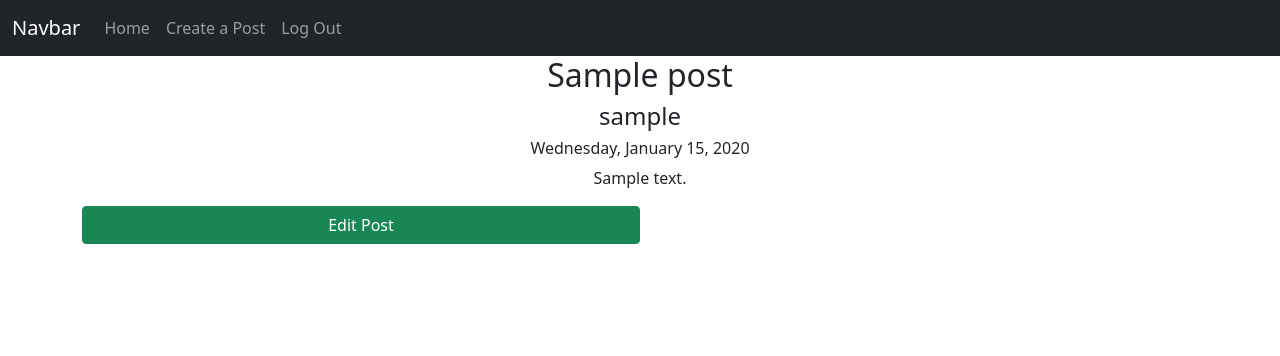
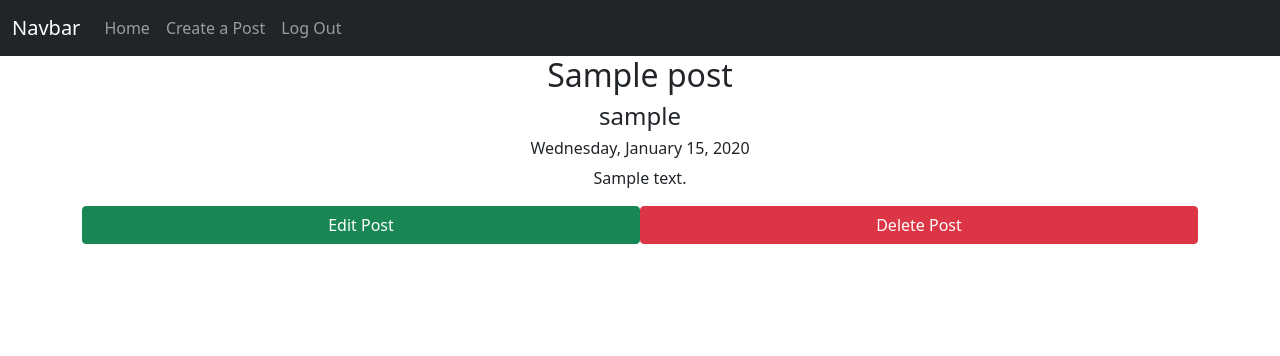
Before and after one commit to graceca87/Flask_-_React, a Flask app: page /posts/1 in a window 1280 px wide. Shown: the top 356 px of the page. Run offline with Flask 2, Linux system fonts and the light colour scheme; a user stored in the database is signed in; tables that the repository leaves empty hold one stand-in row (values such as "Sample post"); some libraries are stand-ins or nearby versions.

Commit message:
Allow author to delete their own post

```diff
--- a/app/models.py
+++ b/app/models.py
@@ -54,3 +54,7 @@ class Post(db.Model):
             if key in {'title', 'body'}:
                 setattr(self, key, value)
         db.session.commit()
+
+    def delete(self):
+        db.session.delete(self)
+        db.session.commit()
--- a/app/routes.py
+++ b/app/routes.py
@@ -110,3 +110,16 @@ def edit_post(post_id):
         return redirect(url_for('view_post', post_id=post_id))
 
     return render_template('edit_post.html', post=post_to_edit, form=form)
+
+
+@app.route('/posts/<post_id>/delete')
+@login_required
+def delete_post(post_id):
+    post_to_delete = Post.query.get_or_404(post_id)
+    if post_to_delete.author != current_user:
+        flash('You do not have permission to delete this post', 'danger')
+        return redirect(url_for('index'))
+    # delete the post
+    post_to_delete.delete()
+    flash(f"{post_to_delete.title} has been deleted", 'info')
+    return redirect(url_for('index'))
--- a/app/templates/post.html
+++ b/app/templates/post.html
@@ -10,7 +10,34 @@
     <p class="text-center">{{ post.body }}</p>
 
     {% if current_user == post.author %}
-        <a href="{{ url_for('edit_post', post_id=post.id) }}" class="btn btn-success w-50">Edit Post</a>
+        <div class="d-flex">
+            <a href="{{ url_for('edit_post', post_id=post.id) }}" class="btn btn-success w-50">Edit Post</a>
+
+            <!-- Button trigger modal -->
+            <button type="button" class="btn btn-danger w-50" data-bs-toggle="modal" data-bs-target="#deleteModal">
+                Delete Post
+            </button>
+        </div>
+
+        <!-- Modal -->
+        <div class="modal fade" id="deleteModal" tabindex="-1" aria-labelledby="deleteModalLabel" aria-hidden="true">
+            <div class="modal-dialog">
+            <div class="modal-content">
+                <div class="modal-header">
+                <h5 class="modal-title" id="deleteModalLabel">Are you sure?</h5>
+                <button type="button" class="btn-close" data-bs-dismiss="modal" aria-label="Close"></button>
+                </div>
+                <div class="modal-body">
+                Are you sure you want to delete {{ post.title }}? This action cannot be undone.
+                </div>
+                <div class="modal-footer">
+                <button type="button" class="btn btn-secondary" data-bs-dismiss="modal">Close</button>
+                <a href="{{ url_for('delete_post', post_id=post.id) }}" class="btn btn-danger">Delete</a>
+                </div>
+            </div>
+            </div>
+        </div>
+
     {% endif %}
 
 {% endblock content %}
```
